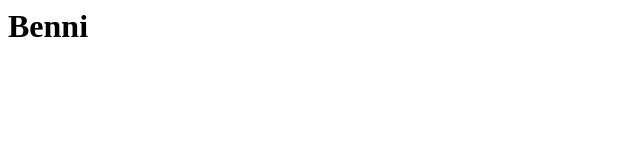
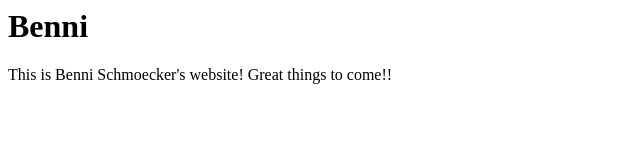
Before and after one commit to benni-s/benni-schmoecker-com, a plain HTML site: page index.html in a window 1280 px wide. Shown: the whole page, without its empty margins (0-640 px from the left). Drawn offline with Linux system fonts and the light colour scheme.

Commit message:
add p tag

```diff
--- a/index.html
+++ b/index.html
@@ -5,8 +5,11 @@
 </head>
 
 <body>
+  <h1>Benni</h1>
 
-  <h1>Benni</h1>
+  <p>
+    This is Benni Schmoecker's website! Great things to come!!
+  </p>
 
 </body>
 
```
